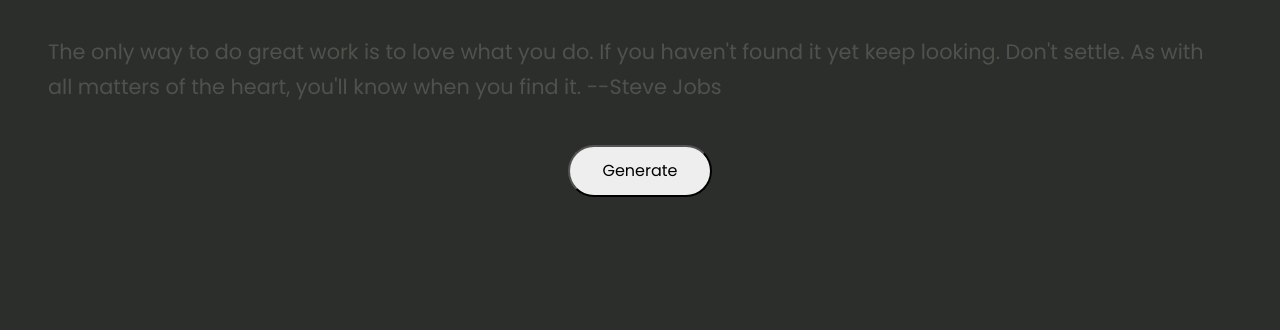
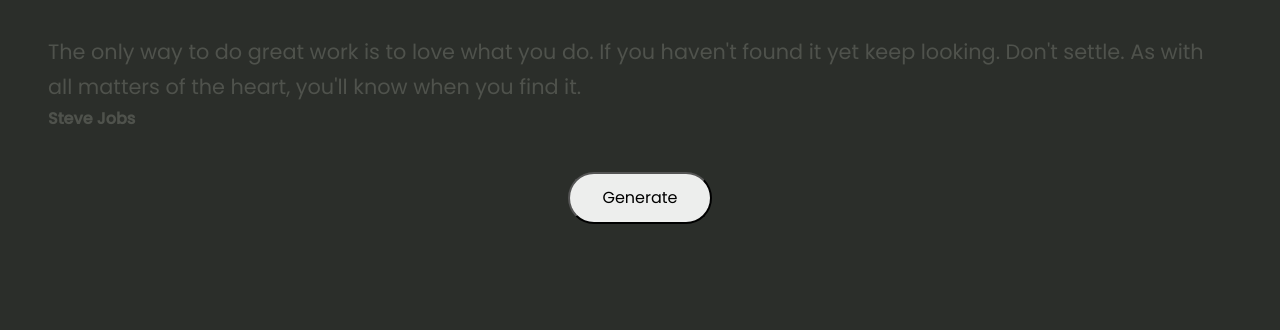
Before and after one commit to AbdullahSoulat/Quote_Generator, a plain HTML site: page index.html in a window 1280 px wide. Shown: the part 400-730 px from the top of the page. Drawn offline with Linux system fonts and the light colour scheme.

Commit message:
added author styling

```diff
--- a/index.html
+++ b/index.html
@@ -28,9 +28,8 @@
                 <h1>A New Beginning</h1>
                 <h1>A New Inspiration</h1>
             </div>
-            <p id="insert-quote" class="quote">The only way to do great work is to love what you do. If you haven't found it yet keep looking. Don't settle. As with all matters of the heart, you'll know when you find it.
-
-                --Steve Jobs</p>
+            <p id="insert-quote" class="quote">The only way to do great work is to love what you do. If you haven't found it yet keep looking. Don't settle. As with all matters of the heart, you'll know when you find it.</p>
+            <p id="author" class="author">Steve Jobs</p>
             <div class="button-container">
                 <button onclick="getNewQuote()"><span> Generate</span></button>
             </div>
--- a/style.css
+++ b/style.css
@@ -120,6 +120,10 @@ footer {
   position: absolute;
   bottom: 0px;
   width: 90%;
+}
+
+.author {
+  font-weight: bold;
 }
 
 .github {
```
